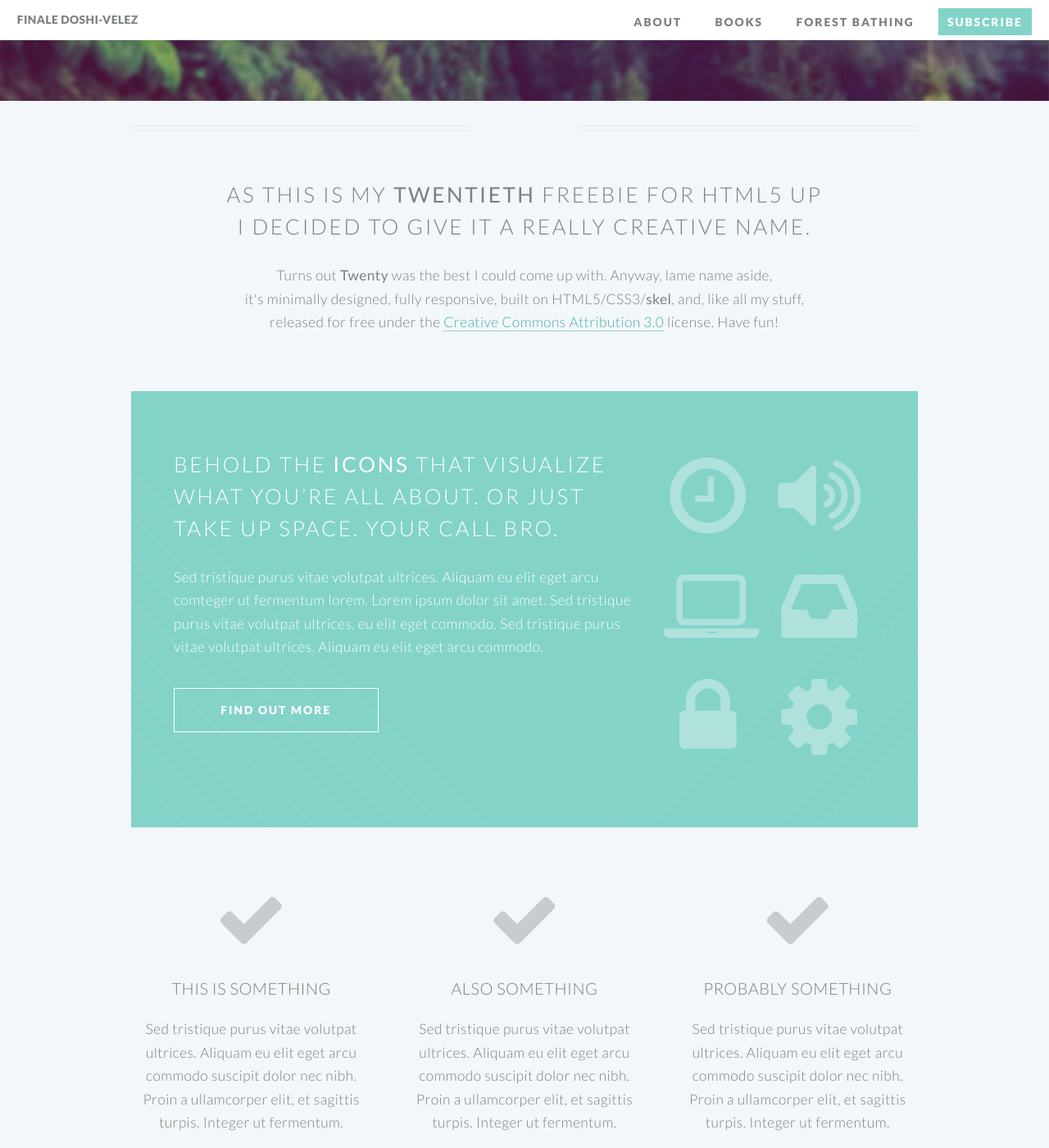
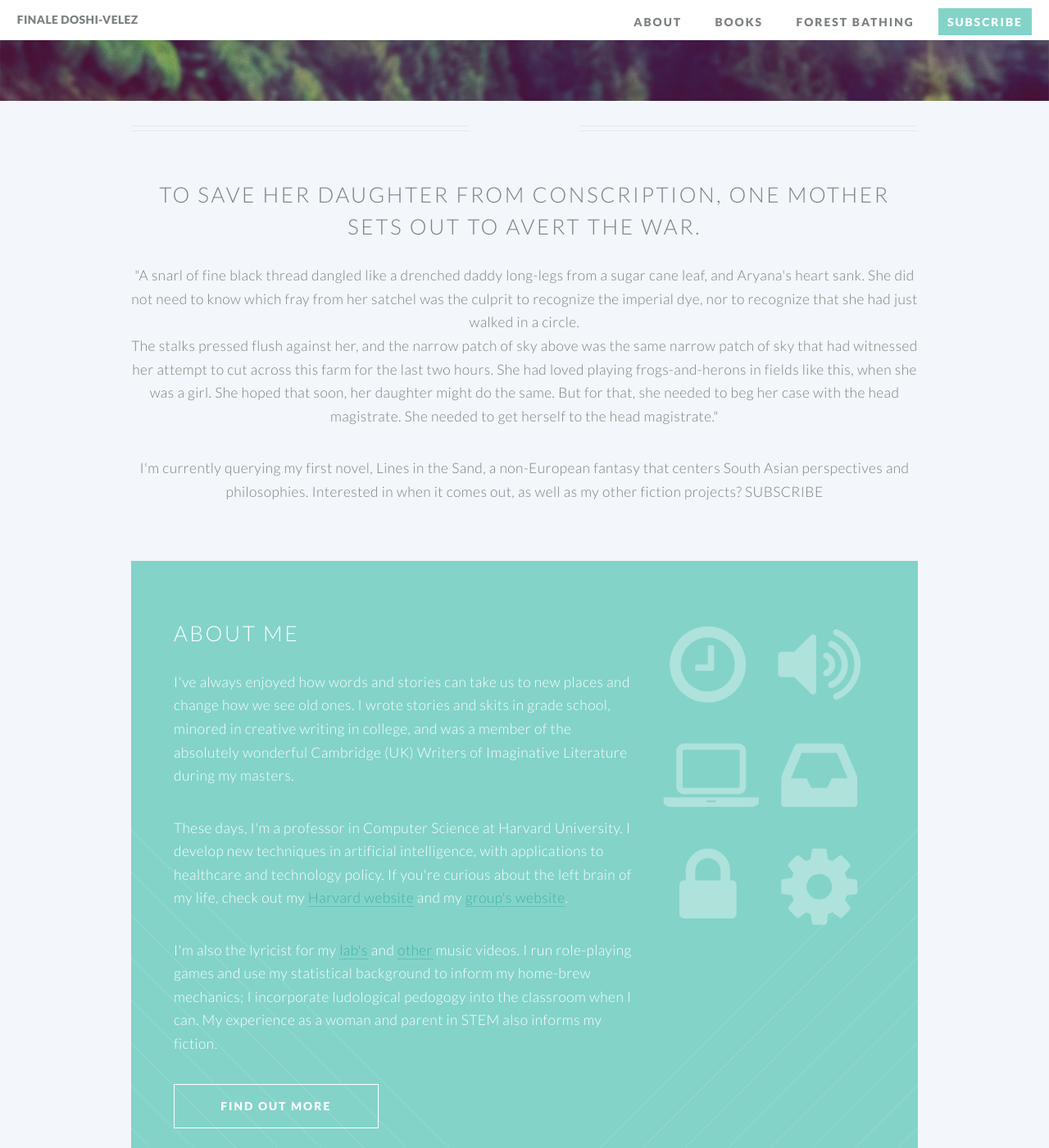
Before and after one commit to finaledoshivelez/fiction-site-tmp, a Jekyll site: the page built from index.html, in a window 1280 px wide and 1400 px high, scrolled down 394 px. Shown: the whole window at 82% size. Built offline with Jekyll 4.4.1, drawn with Linux system fonts in a browser that asks for light colours; some of the changed text lies outside the part shown.

Commit message:
added initial text over from the old site

```diff
--- a/index.html
+++ b/index.html
@@ -5,15 +5,18 @@ layout: landing-page
 <article>
 
   <header id="new-release" class="special container">
-    <h2>As this is my <strong>twentieth</strong> freebie for HTML5 UP
-      <br />
-      I decided to give it a really creative name.</h2>
-    <p>Turns out <strong>Twenty</strong> was the best I could come up with. Anyway, lame name aside,
-      <br />
-      it's minimally designed, fully responsive, built on HTML5/CSS3/<strong>skel</strong>,
-      and, like all my stuff,
-      <br />
-      released for free under the <a href="http://html5up.net/license">Creative Commons Attribution 3.0</a> license. Have fun!</p>
+
+    <h2>To save her daughter from conscription, one mother sets out to avert the war.</h2>
+ <p>
+"A snarl of fine black thread dangled like a drenched daddy long-legs from a sugar cane leaf, and Aryana's heart sank. She did not need to know which fray from her satchel was the culprit to recognize the imperial dye, nor to recognize that she had just walked in a circle.
+</p>
+<p>
+The stalks pressed flush against her, and the narrow patch of sky above was the same narrow patch of sky that had witnessed her attempt to cut across this farm for the last two hours. She had loved playing frogs-and-herons in fields like this, when she was a girl. She hoped that soon, her daughter might do the same. But for that, she needed to beg her case with the head magistrate. She needed to get herself to the head magistrate."
+</p>
+<p>
+I'm currently querying my first novel, Lines in the Sand, a non-European fantasy that centers South Asian perspectives and philosophies. Interested in when it comes out, as well as my other fiction projects? SUBSCRIBE
+</p>
+
   </header>
 
   <!-- One -->
@@ -22,9 +25,19 @@ layout: landing-page
       <div class="8u">
 
 	<header>
-	  <h2>Behold the <strong>icons</strong> that visualize what you’re all about. or just take up space. your call bro.</h2>
+	  <h2>About Me</h2>
 	</header>
-	<p>Sed tristique purus vitae volutpat ultrices. Aliquam eu elit eget arcu comteger ut fermentum lorem. Lorem ipsum dolor sit amet. Sed tristique purus vitae volutpat ultrices. eu elit eget commodo. Sed tristique purus vitae volutpat ultrices. Aliquam eu elit eget arcu commodo.</p>
+	<p>
+I've always enjoyed how words and stories can take us to new places and change how we see old ones.  I wrote stories and skits in grade school, minored in creative writing in college, and was a member of the absolutely wonderful Cambridge (UK) Writers of Imaginative Literature during my masters.
+	</p>
+	<p>
+These days, I'm a professor in Computer Science at Harvard University. I develop new techniques in artificial intelligence, with applications to healthcare and technology policy. If you're curious about the left brain of my life, check out my <a href="https://finale.seas.harvard.edu">Harvard website</a> and my <a href="https://dtak.github.io/">group's website</a>.
+	</p>
+	<p>
+I'm also the lyricist for my <a href="https://dtak.github.io/bayesonce/">lab's</a> and <a href"https://youtu.be/ozKKy9T6yP0">other</a> music videos. I run role-playing games and use my statistical background to inform my home-brew mechanics; I incorporate ludological pedogogy into the classroom when I can. My experience as a woman and parent in STEM also informs my fiction.
+
+	</p>
+
 	<footer>
 	  <ul class="buttons">
 	    <li><a href="#" class="button">Find Out More</a></li>
@@ -49,15 +62,24 @@ layout: landing-page
 
   <!-- Two -->
   <section id="books" class="wrapper style1 container special">
+
+    <header class="major">
+      <h2>Books</h2>
+    </header>
+	  <p>
+    I love stories that encourage us to see the challenges of our lives and our times in a more hopeful and empowered light. As an immigrant and a parent, I also seek to represent people, places, and perspectives less seen in fantasy. In particular, my work takes place in non-European settings and centers South Asian perspectives and philosophies on justice, community, and what it means to be whole. I have several manuscripts in progress:
+	  </p>
     <div class="row">
       <div class="4u">
 
 	<section>
 	  <span class="icon featured fa-check"></span>
 	  <header>
-	    <h3>This is Something</h3>
+	    <h3>Lines in the Sand</h3>
 	  </header>
-	  <p>Sed tristique purus vitae volutpat ultrices. Aliquam eu elit eget arcu commodo suscipit dolor nec nibh. Proin a ullamcorper elit, et sagittis turpis. Integer ut fermentum.</p>
+	  <p>
+Aryana believes few things are impossible for a creative mind and a compassionate heart. To save her daughter from conscription, she sets out to avert the war.
+	  </p>
 	</section>
 
       </div>
@@ -66,9 +88,10 @@ layout: landing-page
 	<section>
 	  <span class="icon featured fa-check"></span>
 	  <header>
-	    <h3>Also Something</h3>
+	    <h3>Roots</h3>
 	  </header>
-	  <p>Sed tristique purus vitae volutpat ultrices. Aliquam eu elit eget arcu commodo suscipit dolor nec nibh. Proin a ullamcorper elit, et sagittis turpis. Integer ut fermentum.</p>
+	  <p>
+ Pisha's family is appalled that she is willingly choosing to work for an empire that oppresses her people. But Pisha is convinced that the power of a government post is the surest way to make a difference, even if it does require a few sacrifices. </p>
 	</section>
 
       </div>
@@ -77,9 +100,10 @@ layout: landing-page
 	<section>
 	  <span class="icon featured fa-check"></span>
 	  <header>
-	    <h3>Probably Something</h3>
+	    <h3>The Second Covenant</h3>
 	  </header>
-	  <p>Sed tristique purus vitae volutpat ultrices. Aliquam eu elit eget arcu commodo suscipit dolor nec nibh. Proin a ullamcorper elit, et sagittis turpis. Integer ut fermentum.</p>
+	  <p> A rival house has murdered Rija's brother, supposedly for practicing dangerous magic. As she sets out for revenge, an unlikely friendship makes her reconsider what justice might look like--not only for her brother but also for all magically-inclined.
+	  </p>
 	</section>
 
       </div>
@@ -90,8 +114,12 @@ layout: landing-page
   <section id="forest-bathing" class="wrapper style3 container special">
 
     <header class="major">
-      <h2>Next look at this <strong>cool stuff</strong></h2>
+      <h2>Forest Bathing</h2>
     </header>
+
+    <p>
+Forest bathing (shinrin-yoku) is all about mindfully immersing oneself in nature. Pictures cannot capture the rich smells, the buzz of cicadas, or the feel of filtered sunlight, and I keep images like these for times when nature is not so nearby.
+    </p>
 
     <div class="row">
       <div class="6u">
```
